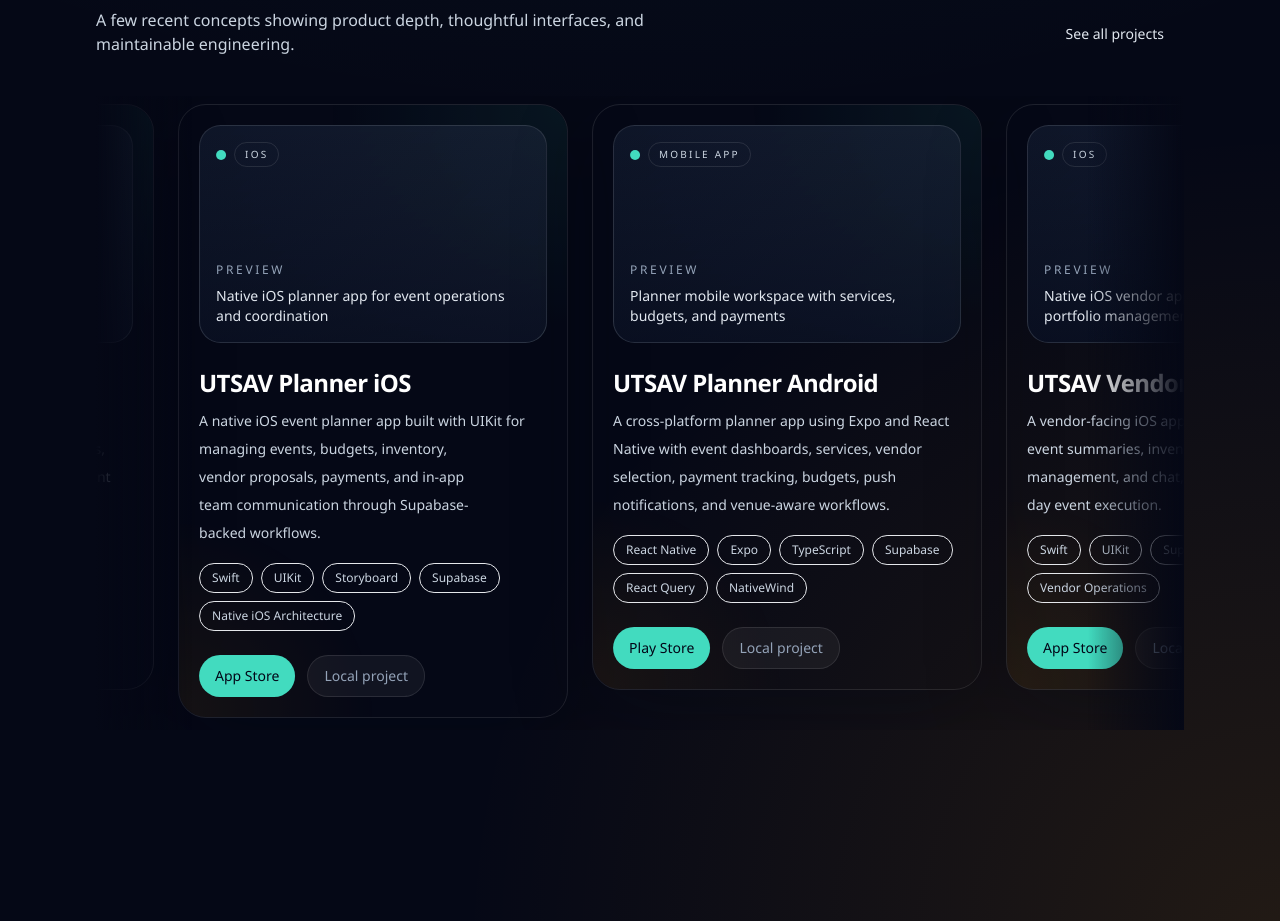
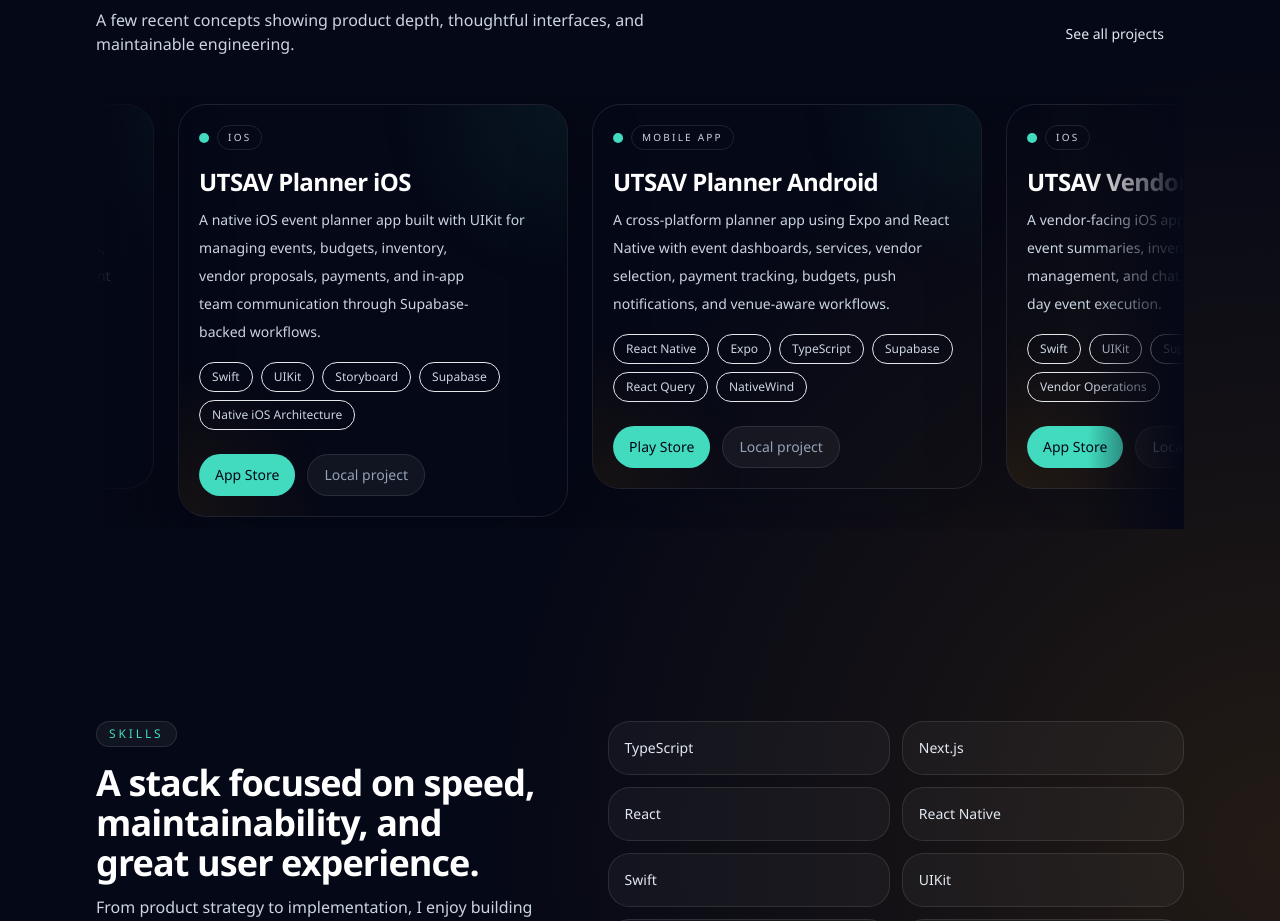
Before and after one commit to Abhishek-dev69/Personal-Portfolio, a Next.js app: page / in a window 1280 px wide. Shown: the part 1681-2602 px from the top of the page. Built offline with nearby package versions, Linux system fonts and the light colour scheme.

Commit message:
added UI changes

```diff
--- a/components/project-card.tsx
+++ b/components/project-card.tsx
@@ -9,21 +9,14 @@
     <article className="group relative overflow-hidden rounded-[1.75rem] border border-white/10 bg-card/80 shadow-soft transition duration-300 hover:-translate-y-1 hover:border-white/20">
       <div className="absolute inset-0 bg-[radial-gradient(circle_at_top_right,rgba(66,219,191,0.12),transparent_34%),radial-gradient(circle_at_bottom_left,rgba(245,158,11,0.12),transparent_28%)] opacity-60 transition duration-300 group-hover:opacity-90" />
       <div className="relative p-4 sm:p-5">
-        <div className="relative flex aspect-[16/10] items-end overflow-hidden rounded-[1.35rem] border border-white/10 bg-[linear-gradient(135deg,rgba(15,23,42,0.92),rgba(30,41,59,0.78))] p-4">
-          <div className="absolute inset-0 bg-[linear-gradient(180deg,transparent,rgba(2,6,23,0.55))]" />
-          <div className="absolute left-4 top-4 flex items-center gap-2">
+        <div className="space-y-4">
+          <div className="flex items-center gap-2">
             <span className="h-2.5 w-2.5 rounded-full bg-accent" />
             <span className="rounded-full border border-white/10 bg-white/8 px-2.5 py-1 text-[10px] uppercase tracking-[0.22em] text-slate-300">
               {project.category}
             </span>
           </div>
-          <div className="relative space-y-2">
-            <p className="text-xs uppercase tracking-[0.22em] text-slate-400">Preview</p>
-            <p className="max-w-xs text-sm text-slate-200">{project.imageLabel}</p>
-          </div>
-        </div>
 
-        <div className="mt-6 space-y-4">
           <div className="space-y-2">
             <h3 className="font-display text-2xl font-semibold tracking-tight text-white">
               {project.title}
```
